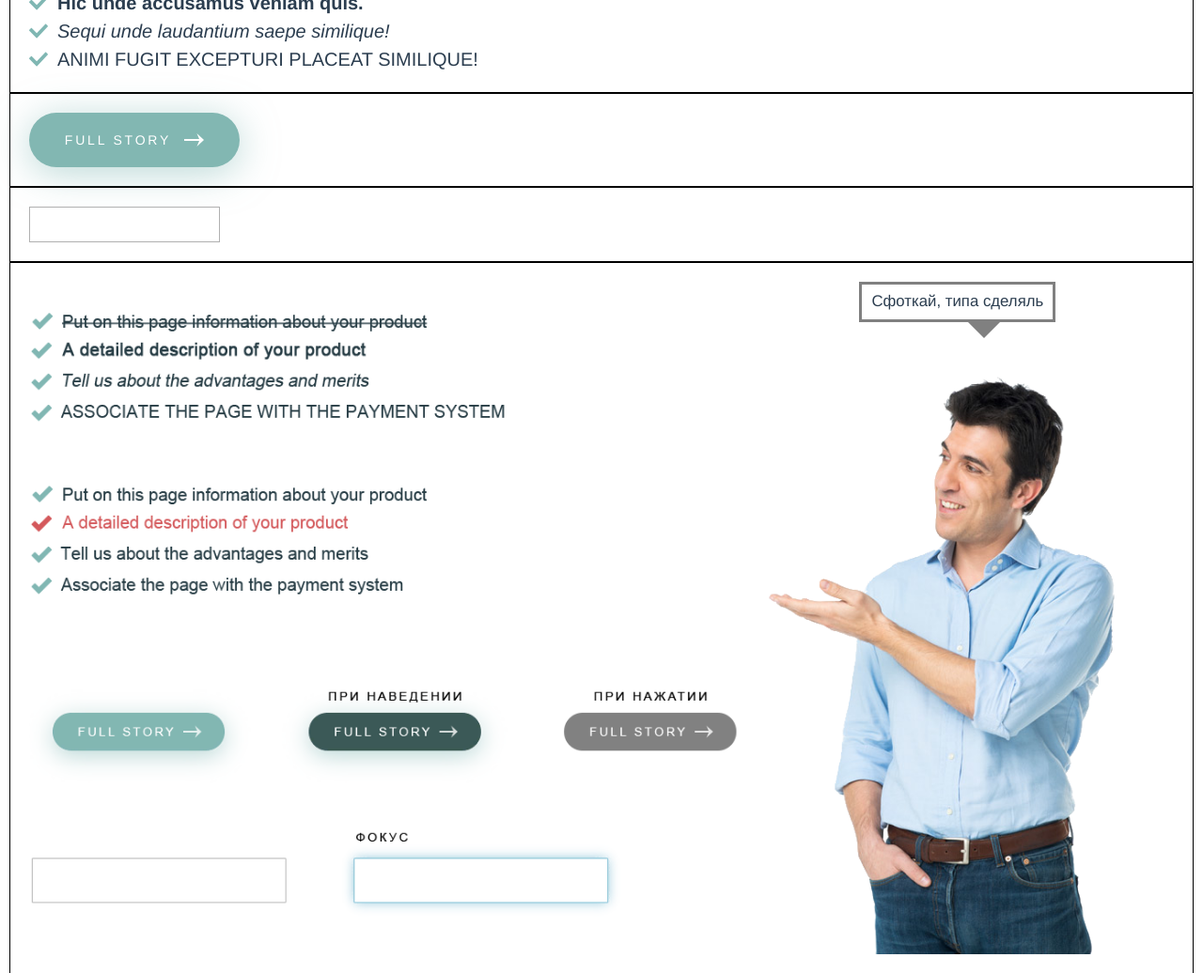
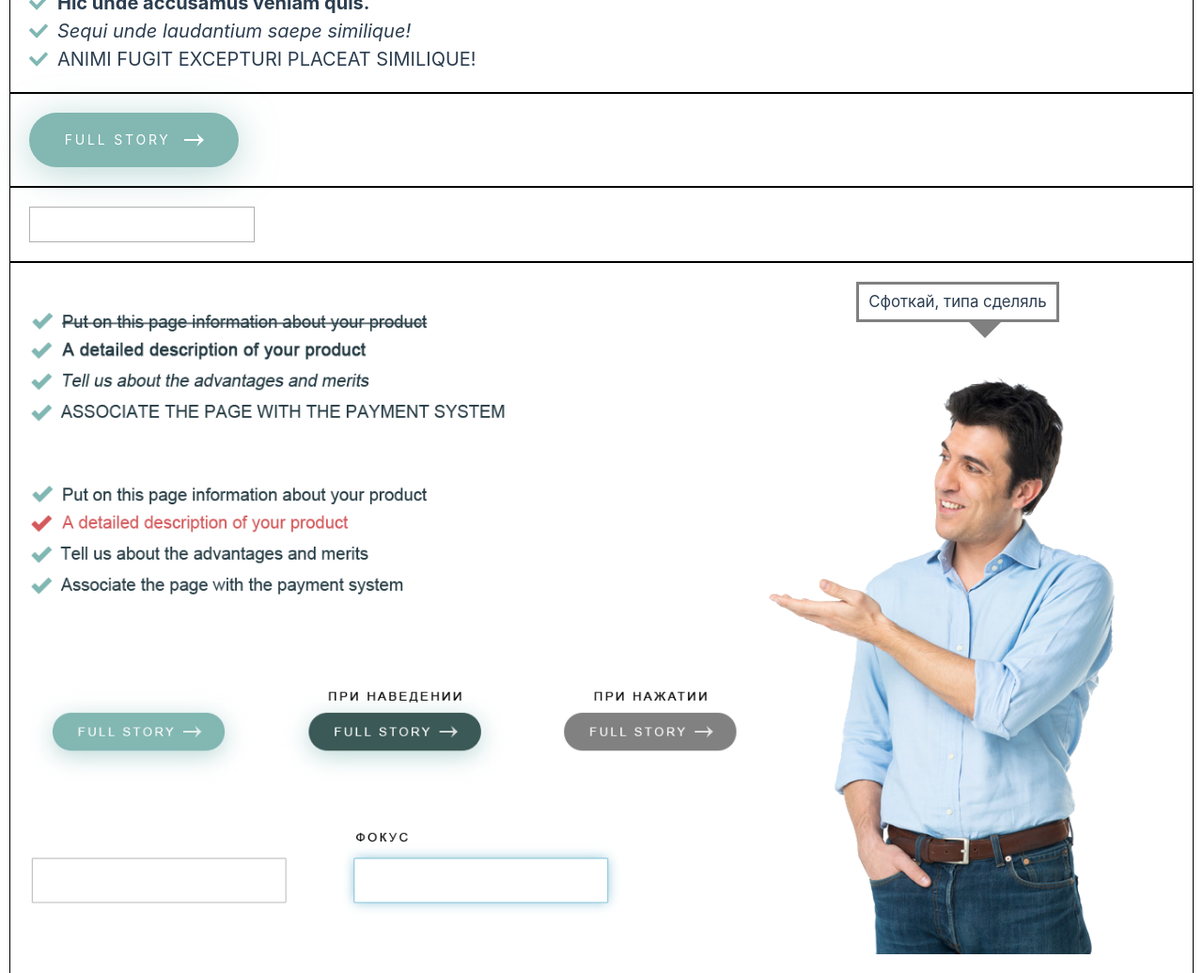
Before and after one commit to SeryiBaran/learn-web, a website built with Vite: page index.html in a window 1280 px wide. Shown: the part 603-1639 px from the top of the page at 94% size. Built offline with nearby package versions, Linux system fonts and the light colour scheme.

Commit message:
Fix fonts

```diff
--- a/src/scss/style.scss
+++ b/src/scss/style.scss
@@ -3,7 +3,6 @@
 #app {
   padding: 1rem;
   color: #2c3e50;
-  font-family: Avenir, Helvetica, Arial, sans-serif;
 }
 
 section {
```
